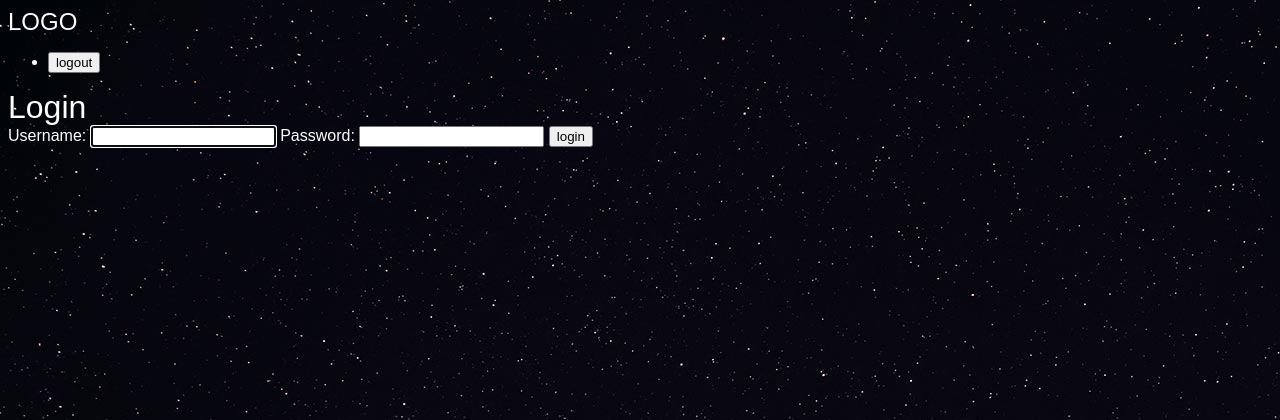
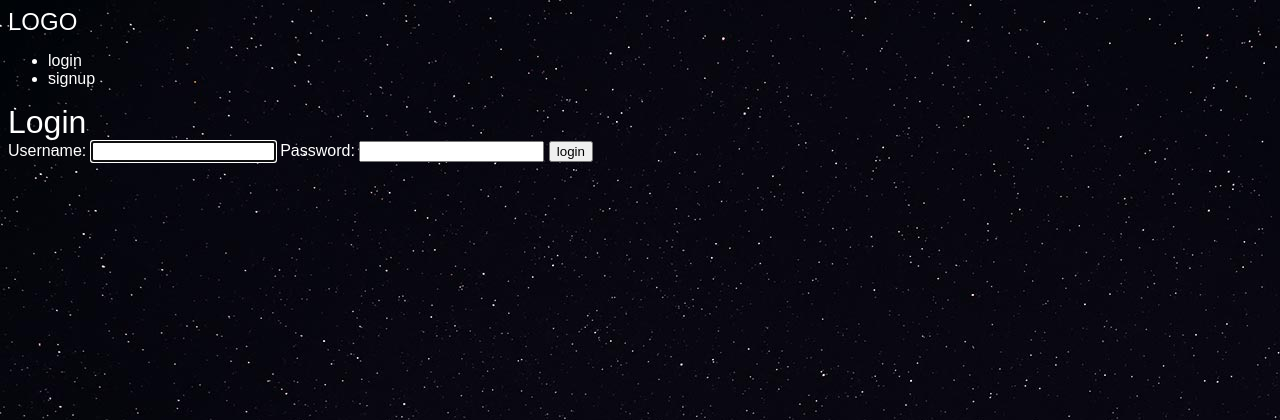
Before and after one commit to haxhex/mydjangoBlog, a Django app: page /accounts/login in a window 1280 px wide. Shown: the top 420 px of the page. Run offline with Django 4.2, Linux system fonts and the light colour scheme.

Commit message:
add check user login

```diff
--- a/templates/base.html
+++ b/templates/base.html
@@ -13,12 +13,24 @@
     <h2><a href="{% url 'articles:list' %}">LOGO</a></h2>
     <nav>
       <ul>
+        {% if user.is_authenticated %}
         <li>
           <form class="logout-link" action="{% url 'accounts:logout' %}" method="post">
             {% csrf_token %}
             <button type="submit">logout</button>
           </form>
         </li>
+        <li>
+          <a href="{% url 'articles:create' %}">create a new article</a>
+        </li>
+        {% else %}
+        <li>
+          <a href="{% url 'accounts:login' %}">login</a>
+        </li>
+        <li>
+          <a href="{% url 'accounts:signup' %}">signup</a>
+        </li>
+        {% endif %}
       </ul>
     </nav>
     <div class="wrapper">
```
Also changed, not shown: db.sqlite3.
